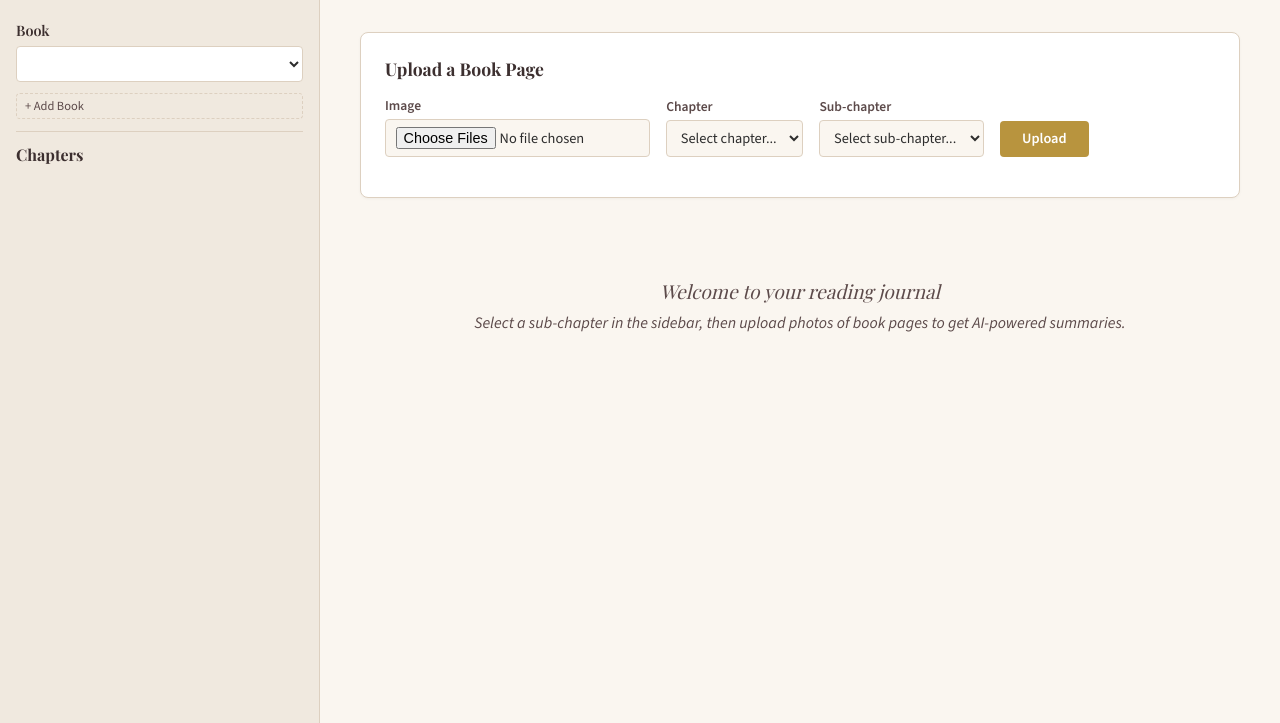
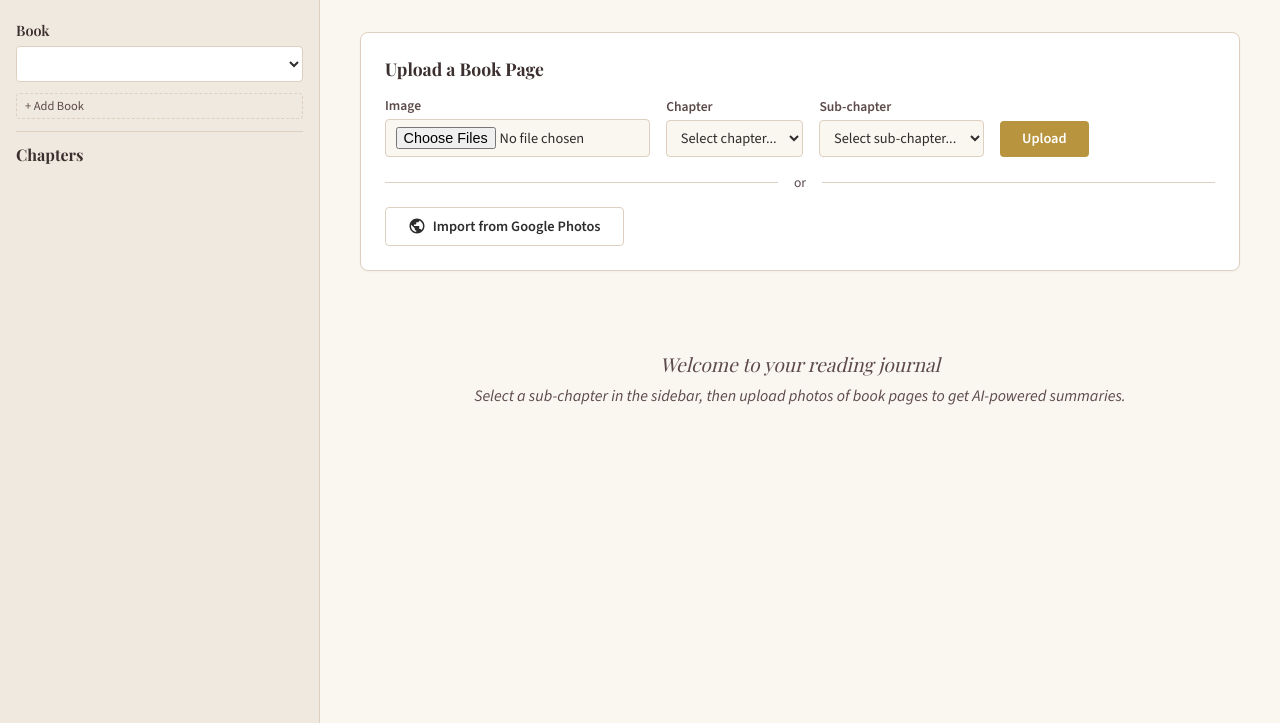
Before and after one commit to Erin-1919/book-summarizer, a Flask app: page / in a window 1280 px wide. Shown: the part 77-800 px from the top of the page. Run offline with Flask 3, Linux system fonts and the light colour scheme; lists and menus that the app fills with data are empty; some web fonts are replaced.

Commit message:
Add Google Photos import via Picker API
Allows importing book page photos directly from Google Photos instead of
manual download-and-reupload. Uses OAuth2 + Photos Picker API flow that
converges into the existing file order panel and /process endpoint.
Also adds WebP support and CLAUDE.md project instructions.

Co-Authored-By: Claude Opus 4.6 <noreply@anthropic.com>

```diff
--- a/app.py
+++ b/app.py
@@ -4,24 +4,38 @@ import uuid
 import base64
 from datetime import datetime
 
-from flask import Flask, render_template, request, jsonify, redirect, url_for
+from flask import Flask, render_template, request, jsonify, redirect, url_for, session
 from werkzeug.utils import secure_filename
 from dotenv import load_dotenv
 import fitz  # PyMuPDF
 from openai import OpenAI
+import requests as http_requests
+from google_auth_oauthlib.flow import Flow
+from google.oauth2.credentials import Credentials
+from google.auth.transport.requests import Request as GoogleAuthRequest
 
 load_dotenv()
 
+# Allow OAuth over HTTP for local development
+os.environ["OAUTHLIB_INSECURE_TRANSPORT"] = "1"
+
 app = Flask(__name__)
+app.secret_key = os.getenv("FLASK_SECRET_KEY", os.urandom(24).hex())
 app.config["UPLOAD_FOLDER"] = os.path.join(os.path.dirname(__file__), "uploads")
 app.config["DATA_FILE"] = os.path.join(os.path.dirname(__file__), "data", "summaries.json")
 app.config["MAX_CONTENT_LENGTH"] = 16 * 1024 * 1024  # 16MB max upload
 
-ALLOWED_EXTENSIONS = {"jpg", "jpeg", "png", "bmp", "tiff", "pdf"}
+ALLOWED_EXTENSIONS = {"jpg", "jpeg", "png", "bmp", "tiff", "pdf", "webp"}
 
 client = OpenAI(api_key=os.getenv("OPENAI_API_KEY"))
 
-IMAGE_EXTENSIONS = {"jpg", "jpeg", "png", "bmp", "tiff"}
+IMAGE_EXTENSIONS = {"jpg", "jpeg", "png", "bmp", "tiff", "webp"}
+
+GOOGLE_CLIENT_ID = os.getenv("GOOGLE_CLIENT_ID", "")
+GOOGLE_CLIENT_SECRET = os.getenv("GOOGLE_CLIENT_SECRET", "")
+GOOGLE_SCOPES = ["https://www.googleapis.com/auth/photospicker.mediaitems.readonly"]
+GOOGLE_REDIRECT_URI = "http://localhost:5000/google/callback"
+PICKER_API_BASE = "https://photospicker.googleapis.com/v1"
 
 
 def allowed_file(filename):
@@ -51,7 +65,7 @@ def extract_and_summarize_image(image_path):
     with open(image_path, "rb") as f:
         image_data = base64.standard_b64encode(f.read()).decode("utf-8")
     ext = image_path.rsplit(".", 1)[-1].lower()
-    mime_types = {"jpg": "image/jpeg", "jpeg": "image/jpeg", "png": "image/png", "bmp": "image/bmp", "tiff": "image/tiff"}
+    mime_types = {"jpg": "image/jpeg", "jpeg": "image/jpeg", "png": "image/png", "bmp": "image/bmp", "tiff": "image/tiff", "webp": "image/webp"}
     mime = mime_types.get(ext, "image/jpeg")
 
     response = client.chat.completions.create(
@@ -331,5 +345,177 @@ def delete_summary(summary_id):
     return jsonify({"error": "Summary not found."}), 404
 
 
+def get_google_credentials():
+    cred_data = session.get("google_credentials")
+    if not cred_data:
+        return None
+    creds = Credentials(
+        token=cred_data["token"],
+        refresh_token=cred_data.get("refresh_token"),
+        token_uri=cred_data["token_uri"],
+        client_id=cred_data["client_id"],
+        client_secret=cred_data["client_secret"],
+        scopes=cred_data.get("scopes"),
+    )
+    if creds.expired and creds.refresh_token:
+        creds.refresh(GoogleAuthRequest())
+        session["google_credentials"] = {
+            "token": creds.token,
+            "refresh_token": creds.refresh_token,
+            "token_uri": creds.token_uri,
+            "client_id": creds.client_id,
+            "client_secret": creds.client_secret,
+            "scopes": list(creds.scopes) if creds.scopes else [],
+        }
+    if not creds.valid:
+        return None
+    return creds
+
+
+def _build_google_flow():
+    return Flow.from_client_config(
+        {
+            "web": {
+                "client_id": GOOGLE_CLIENT_ID,
+                "client_secret": GOOGLE_CLIENT_SECRET,
+                "auth_uri": "https://accounts.google.com/o/oauth2/auth",
+                "token_uri": "https://oauth2.googleapis.com/token",
+            }
+        },
+        scopes=GOOGLE_SCOPES,
+        redirect_uri=GOOGLE_REDIRECT_URI,
+    )
+
+
+@app.route("/google/auth")
+def google_auth():
+    if not GOOGLE_CLIENT_ID or not GOOGLE_CLIENT_SECRET:
+        return jsonify({"error": "Google credentials not configured."}), 500
+    flow = _build_google_flow()
+    auth_url, state = flow.authorization_url(
+        access_type="offline", include_granted_scopes="true", prompt="consent"
+    )
+    session["google_oauth_state"] = state
+    # Store code_verifier for PKCE (needed in callback)
+    session["google_code_verifier"] = flow.code_verifier
+    return redirect(auth_url)
+
+
+@app.route("/google/callback")
+def google_callback():
+    flow = _build_google_flow()
+    flow.code_verifier = session.pop("google_code_verifier", None)
+    flow.fetch_token(code=request.args.get("code"))
+    creds = flow.credentials
+    session["google_credentials"] = {
+        "token": creds.token,
+        "refresh_token": creds.refresh_token,
+        "token_uri": creds.token_uri,
+        "client_id": creds.client_id,
+        "client_secret": creds.client_secret,
+        "scopes": list(creds.scopes) if creds.scopes else [],
+    }
+    return redirect(url_for("index"))
+
+
+@app.route("/google/status")
+def google_status():
+    creds = get_google_credentials()
+    return jsonify({"authenticated": creds is not None})
+
+
+@app.route("/google/picker/create", methods=["POST"])
+def google_picker_create():
+    creds = get_google_credentials()
+    if not creds:
+        return jsonify({"error": "Not authenticated with Google."}), 401
+    resp = http_requests.post(
+        f"{PICKER_API_BASE}/sessions",
+        headers={"Authorization": f"Bearer {creds.token}", "Content-Type": "application/json"},
+    )
+    if not resp.ok:
+        return jsonify({"error": f"Picker API error: {resp.text}"}), resp.status_code
+    data = resp.json()
+    return jsonify({
+        "pickerUri": data.get("pickerUri", ""),
+        "sessionId": data.get("id", ""),
+    })
+
+
+@app.route("/google/picker/poll/<session_id>")
+def google_picker_poll(session_id):
+    creds = get_google_credentials()
+    if not creds:
+        return jsonify({"error": "Not authenticated with Google."}), 401
+    resp = http_requests.get(
+        f"{PICKER_API_BASE}/sessions/{session_id}",
+        headers={"Authorization": f"Bearer {creds.token}"},
+    )
+    if not resp.ok:
+        return jsonify({"error": f"Picker API error: {resp.text}"}), resp.status_code
+    data = resp.json()
+    media_items_set = data.get("mediaItemsSet", False)
+    if not media_items_set:
+        return jsonify({"ready": False})
+
+    # Fetch the selected media items
+    items_resp = http_requests.get(
+        f"{PICKER_API_BASE}/sessions/{session_id}/mediaItems",
+        headers={"Authorization": f"Bearer {creds.token}"},
+    )
+    if not items_resp.ok:
+        return jsonify({"error": f"Failed to fetch media items: {items_resp.text}"}), items_resp.status_code
+    items_data = items_resp.json()
+    media_items = items_data.get("mediaItems", [])
+    items_out = []
+    for item in media_items:
+        items_out.append({
+            "id": item.get("id", ""),
+            "baseUrl": item.get("mediaFile", {}).get("baseUrl", ""),
+            "mimeType": item.get("mediaFile", {}).get("mimeType", "image/jpeg"),
+            "filename": item.get("mediaFile", {}).get("filename", "photo.jpg"),
+        })
+    return jsonify({"ready": True, "items": items_out})
+
+
+@app.route("/google/picker/import", methods=["POST"])
+def google_picker_import():
+    items = request.json.get("items", [])
+    if not items:
+        return jsonify({"error": "No items to import."}), 400
+
+    os.makedirs(app.config["UPLOAD_FOLDER"], exist_ok=True)
+    uploaded = []
+    for item in items:
+        base_url = item.get("baseUrl", "")
+        original_name = item.get("filename", "photo.jpg")
+        mime_type = item.get("mimeType", "image/jpeg")
+        if not base_url:
+            continue
+        # Download the image at full resolution
+        download_url = f"{base_url}=d"
+        resp = http_requests.get(download_url, timeout=30)
+        if not resp.ok:
+            continue
+        # Determine extension from mime type
+        mime_to_ext = {
+            "image/jpeg": "jpg", "image/png": "png", "image/webp": "webp",
+            "image/bmp": "bmp", "image/tiff": "tiff",
+        }
+        ext = mime_to_ext.get(mime_type, original_name.rsplit(".", 1)[-1].lower() if "." in original_name else "jpg")
+        if ext not in ALLOWED_EXTENSIONS:
+            continue
+        file_id = uuid.uuid4().hex[:8]
+        saved_name = f"{file_id}.{ext}"
+        filepath = os.path.join(app.config["UPLOAD_FOLDER"], saved_name)
+        with open(filepath, "wb") as f:
+            f.write(resp.content)
+        uploaded.append({"id": file_id, "name": original_name, "saved": saved_name})
+
+    if not uploaded:
+        return jsonify({"error": "Could not download any images."}), 400
+    return jsonify({"success": True, "files": uploaded})
+
+
 if __name__ == "__main__":
     app.run(debug=True, port=5000)
--- a/requirements.txt
+++ b/requirements.txt
@@ -2,3 +2,6 @@ flask
 openai
 python-dotenv
 PyMuPDF
+google-auth
+google-auth-oauthlib
+requests
--- a/static/app.js
+++ b/static/app.js
@@ -279,5 +279,102 @@ document.getElementById('bookAuthorsInput').addEventListener('keydown', e => { i
 document.getElementById('chapterNameInput').addEventListener('keydown', e => { if (e.key === 'Enter') createChapter(); });
 document.getElementById('subchapterNameInput').addEventListener('keydown', e => { if (e.key === 'Enter') createSubchapter(); });
 
+// --- Google Photos Import ---
+let pickerPollTimer = null;
+
+async function startGooglePhotosImport() {
+  // Check if authenticated
+  try {
+    const statusRes = await fetch('/google/status');
+    const statusData = await statusRes.json();
+    if (!statusData.authenticated) {
+      window.location.href = '/google/auth';
+      return;
+    }
+  } catch (err) {
+    alert('Could not check Google authentication status.');
+    return;
+  }
+
+  // Show modal and create picker session
+  const modal = document.getElementById('googlePickerModal');
+  const statusEl = document.getElementById('googlePickerStatus');
+  const link = document.getElementById('googlePickerLink');
+  const polling = document.getElementById('googlePickerPolling');
+
+  statusEl.textContent = 'Creating picker session...';
+  link.style.display = 'none';
+  polling.style.display = 'none';
+  modal.classList.add('show');
+
+  try {
+    const res = await fetch('/google/picker/create', { method: 'POST' });
+    const data = await res.json();
+    if (!res.ok) {
+      statusEl.textContent = data.error || 'Failed to create picker session.';
+      return;
+    }
+    statusEl.textContent = 'Select your photos in the Google Photos tab:';
+    link.href = data.pickerUri;
+    link.style.display = 'block';
+    polling.style.display = 'block';
+    pollPickerSession(data.sessionId);
+  } catch (err) {
+    statusEl.textContent = 'Network error creating picker session.';
+  }
+}
+
+function pollPickerSession(sessionId) {
+  if (pickerPollTimer) clearInterval(pickerPollTimer);
+  pickerPollTimer = setInterval(async () => {
+    try {
+      const res = await fetch(`/google/picker/poll/${sessionId}`);
+      const data = await res.json();
+      if (!res.ok) {
+        clearInterval(pickerPollTimer);
+        pickerPollTimer = null;
+        document.getElementById('googlePickerStatus').textContent = data.error || 'Polling error.';
+        return;
+      }
+      if (!data.ready) return;
+
+      // Photos selected — stop polling and import
+      clearInterval(pickerPollTimer);
+      pickerPollTimer = null;
+      document.getElementById('googlePickerStatus').textContent = 'Downloading selected photos...';
+      document.getElementById('googlePickerLink').style.display = 'none';
+      document.getElementById('googlePickerPolling').style.display = 'none';
+
+      const importRes = await fetch('/google/picker/import', {
+        method: 'POST',
+        headers: { 'Content-Type': 'application/json' },
+        body: JSON.stringify({ items: data.items }),
+      });
+      const importData = await importRes.json();
+      document.getElementById('googlePickerModal').classList.remove('show');
+
+      if (!importRes.ok) {
+        document.getElementById('statusMsg').className = 'status-msg error';
+        document.getElementById('statusMsg').textContent = importData.error || 'Import failed.';
+        return;
+      }
+      pendingFiles = importData.files;
+      showFileOrderPanel();
+    } catch (err) {
+      clearInterval(pickerPollTimer);
+      pickerPollTimer = null;
+      document.getElementById('googlePickerStatus').textContent = 'Network error while polling.';
+    }
+  }, 5000);
+}
+
+function cancelGooglePicker() {
+  if (pickerPollTimer) {
+    clearInterval(pickerPollTimer);
+    pickerPollTimer = null;
+  }
+  document.getElementById('googlePickerModal').classList.remove('show');
+}
+
 // --- Init on load ---
 updateSubchapterSelect();
--- a/static/style.css
+++ b/static/style.css
@@ -457,3 +457,47 @@ header .tagline {
   font-family: var(--sans);
 }
 .toggle-extracted:hover { text-decoration: underline; }
+
+/* --- Upload divider --- */
+.upload-divider {
+  display: flex;
+  align-items: center;
+  gap: 1rem;
+  margin: 1rem 0;
+  color: var(--brown-light);
+  font-size: 0.85rem;
+}
+.upload-divider::before,
+.upload-divider::after {
+  content: '';
+  flex: 1;
+  height: 1px;
+  background: var(--border);
+}
+
+/* --- Google Photos button --- */
+.btn-google {
+  font-family: var(--sans);
+  font-size: 0.9rem;
+  font-weight: 600;
+  background: white;
+  color: var(--charcoal);
+  border: 1px solid var(--border);
+  padding: 0.55rem 1.4rem;
+  border-radius: 4px;
+  cursor: pointer;
+  transition: all 0.15s;
+  display: inline-flex;
+  align-items: center;
+}
+.btn-google:hover {
+  border-color: var(--gold);
+  background: var(--cream);
+}
+
+/* --- Google picker modal status --- */
+.google-picker-status {
+  font-size: 0.9rem;
+  color: var(--brown-light);
+  margin-bottom: 0.5rem;
+}
--- a/templates/index.html
+++ b/templates/index.html
@@ -75,7 +75,7 @@
         <div class="form-row">
           <div class="form-group">
             <label>Image</label>
-            <input type="file" name="file" id="fileInput" accept=".jpg,.jpeg,.png,.bmp,.tiff,.pdf" multiple required>
+            <input type="file" name="file" id="fileInput" accept=".jpg,.jpeg,.png,.bmp,.tiff,.pdf,.webp" multiple required>
           </div>
           <div class="form-group">
             <label>Chapter</label>
@@ -98,6 +98,13 @@
         </div>
       </form>
       <div class="status-msg" id="statusMsg"></div>
+      <div class="upload-divider"><span>or</span></div>
+      <button type="button" class="btn-google" onclick="startGooglePhotosImport()">
+        <svg width="18" height="18" viewBox="0 0 24 24" fill="none" xmlns="http://www.w3.org/2000/svg" style="vertical-align:middle;margin-right:0.4rem">
+          <path d="M12 2C6.48 2 2 6.48 2 12s4.48 10 10 10 10-4.48 10-10S17.52 2 12 2zm-1 17.93c-3.95-.49-7-3.85-7-7.93 0-.62.08-1.21.21-1.79L9 15v1c0 1.1.9 2 2 2v1.93zm6.9-2.54c-.26-.81-1-1.39-1.9-1.39h-1v-3c0-.55-.45-1-1-1H8v-2h2c.55 0 1-.45 1-1V7h2c1.1 0 2-.9 2-2v-.41c2.93 1.19 5 4.06 5 7.41 0 2.08-.8 3.97-2.1 5.39z" fill="currentColor"/>
+        </svg>
+        Import from Google Photos
+      </button>
     </div>
 
     <!-- File order confirmation -->
@@ -187,6 +194,21 @@
   </div>
 </div>
 
+<!-- Google Photos Picker modal -->
+<div class="modal-overlay" id="googlePickerModal">
+  <div class="modal">
+    <h3>Google Photos Import</h3>
+    <p class="google-picker-status" id="googlePickerStatus">Creating picker session...</p>
+    <a id="googlePickerLink" href="#" target="_blank" class="btn-primary" style="display:none;text-align:center;text-decoration:none;margin:1rem 0;">Open Google Photos</a>
+    <p id="googlePickerPolling" style="display:none;font-size:0.85rem;color:var(--brown-light);">
+      <span class="spinner"></span> Waiting for you to select photos...
+    </p>
+    <div class="modal-actions">
+      <button class="btn-secondary" onclick="cancelGooglePicker()">Cancel</button>
+    </div>
+  </div>
+</div>
+
 <!-- Data from server, then load app.js -->
 <script>
   const booksData = {{ data.books | tojson }};
```
Also changed, not shown: CLAUDE.md (added, +68 -0 lines), README.md.
